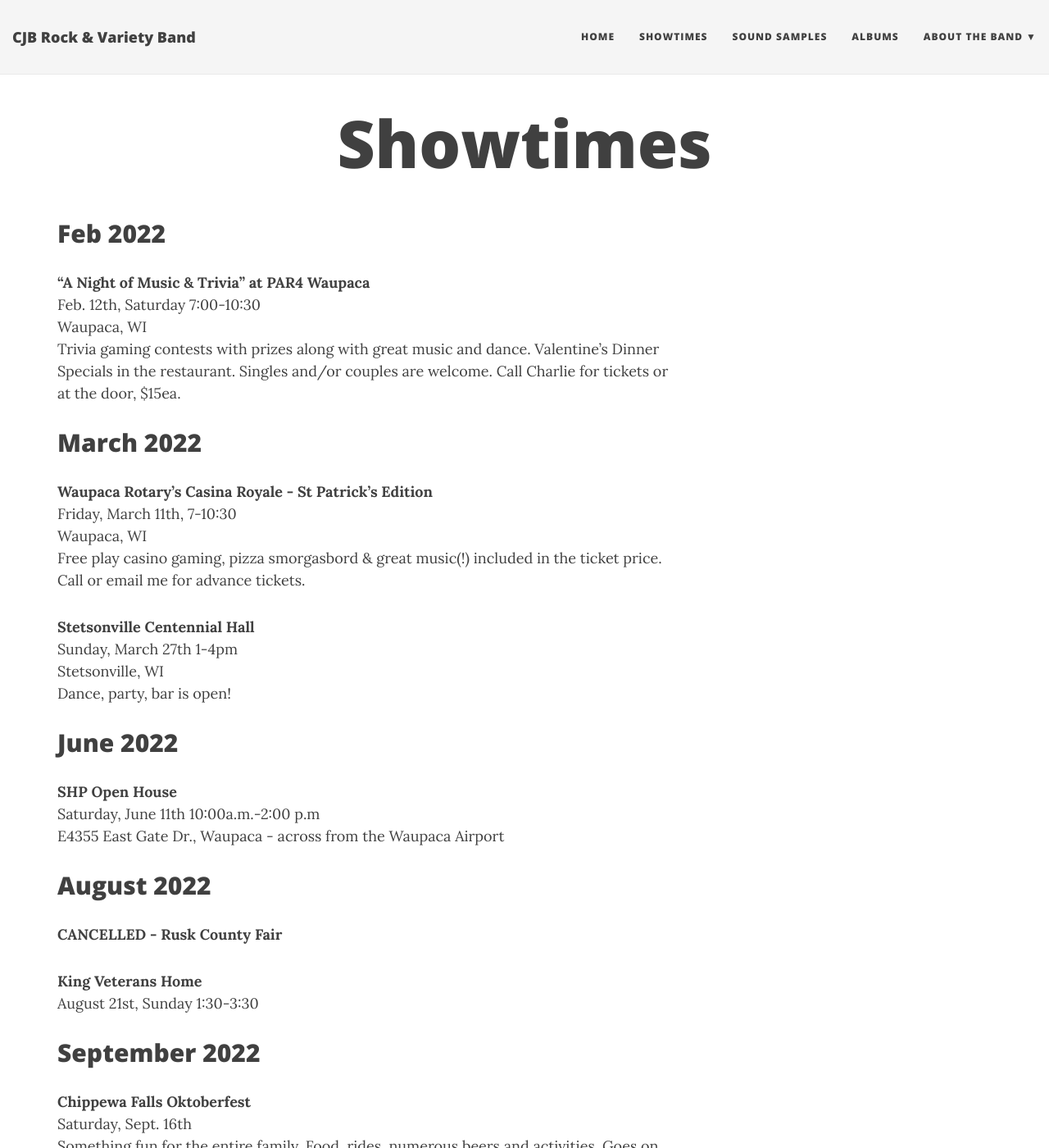
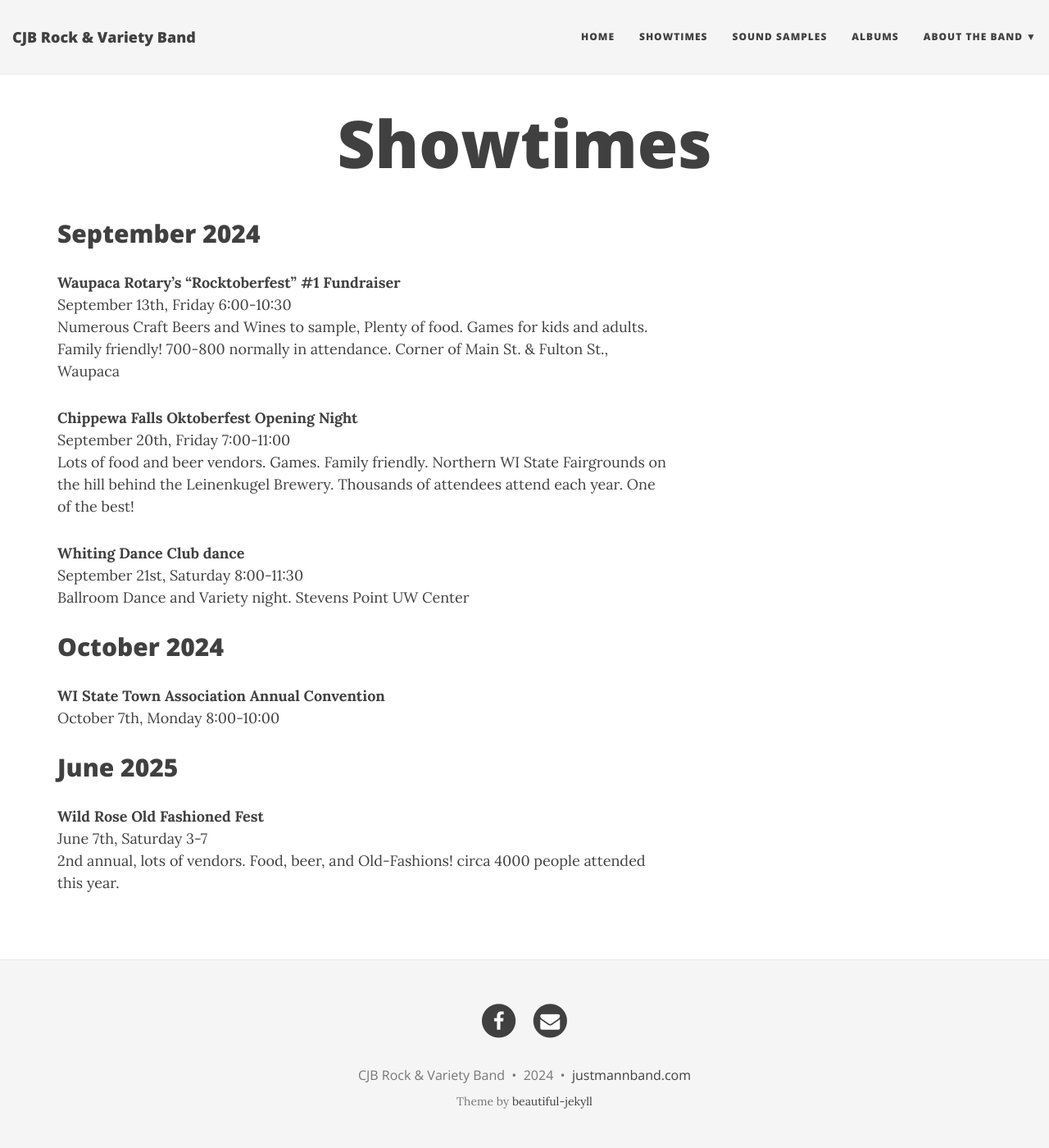
Before and after one commit to jcoenen/justmannband.com, a Jekyll site: the page built from showtimes.md, in a window 1280 px wide and 1400 px high. Shown: the whole window at 82% size. Built offline with Jekyll 4.4.1, drawn with Linux system fonts in a browser that asks for light colours; nearby versions of some CDN libraries; some of the changed text lies outside the part shown.

Commit message:
Update showtimes.md
New Showtimes

```diff
--- a/showtimes.md
+++ b/showtimes.md
@@ -4,48 +4,28 @@ title: Showtimes
 subtitle:
 ---
 
-## Feb 2022
-**"A Night of Music & Trivia" at PAR4 Waupaca**
-Feb. 12th, Saturday 7:00-10:30
-Waupaca, WI
-Trivia gaming contests with prizes along with great music and dance. Valentine's Dinner Specials in the restaurant. Singles and/or couples are welcome. Call Charlie for tickets or at the door, $15ea.
+## September 2024
 
-## March 2022
-**Waupaca Rotary's Casina Royale - St Patrick's Edition**
-Friday, March 11th, 7-10:30
-Waupaca, WI
-Free play casino gaming, pizza smorgasbord & great music(!) included in the ticket price. Call or email me for advance tickets.
+**Waupaca Rotary's "Rocktoberfest" #1 Fundraiser**
+September 13th, Friday 6:00-10:30
+Numerous Craft Beers and Wines to sample, Plenty of food. Games for kids and adults. Family friendly! 700-800 normally in attendance. Corner of Main St. & Fulton St., Waupaca
 
-**Stetsonville Centennial Hall**
-Sunday, March 27th 1-4pm
-Stetsonville, WI
-Dance, party, bar is open!
+**Chippewa Falls Oktoberfest Opening Night**
+September 20th, Friday 7:00-11:00
+Lots of food and beer vendors. Games. Family friendly. Northern WI State Fairgrounds on the hill behind the Leinenkugel Brewery. Thousands of attendees attend each year. One of the best!
 
-## June 2022
-**SHP Open House**
-Saturday, June 11th 10:00a.m.-2:00 p.m
-E4355 East Gate Dr., Waupaca - across from the Waupaca Airport
+**Whiting Dance Club dance**
+September 21st, Saturday 8:00-11:30
+Ballroom Dance and Variety night. Stevens Point UW Center
 
-## August 2022
-**CANCELLED - Rusk County Fair**
+## October 2024
 
-**King Veterans Home**
-August 21st, Sunday 1:30-3:30
+**WI State Town Association Annual Convention**
+October 7th, Monday 8:00-10:00
 
-## September 2022
 
-**Chippewa Falls Oktoberfest**
-Saturday, Sept. 16th
-Something fun for the entire family. Food, rides, numerous beers and activities. Goes on Friday, Sept. 16th through Sat., Sept. 17th.  Normally 20,000-30,000 in attendance!
+## June 2025
 
-**Waupaca Rotary Oktoberfest**
-Friday, September 23rd, 5-8
-With plenty of food, games, various beers to sample and two great bands to entertain.
-
-## October 2022
-
-**Stetsonville Community Center**
-October 9thth, Sunday  1-4
-Stetsonville Community Center
-Stetsonville, WI
-Dance, party, bar is open!
+**Wild Rose Old Fashioned Fest**
+June 7th, Saturday 3-7
+2nd annual, lots of vendors. Food, beer, and Old-Fashions! circa 4000 people attended this year.
```
